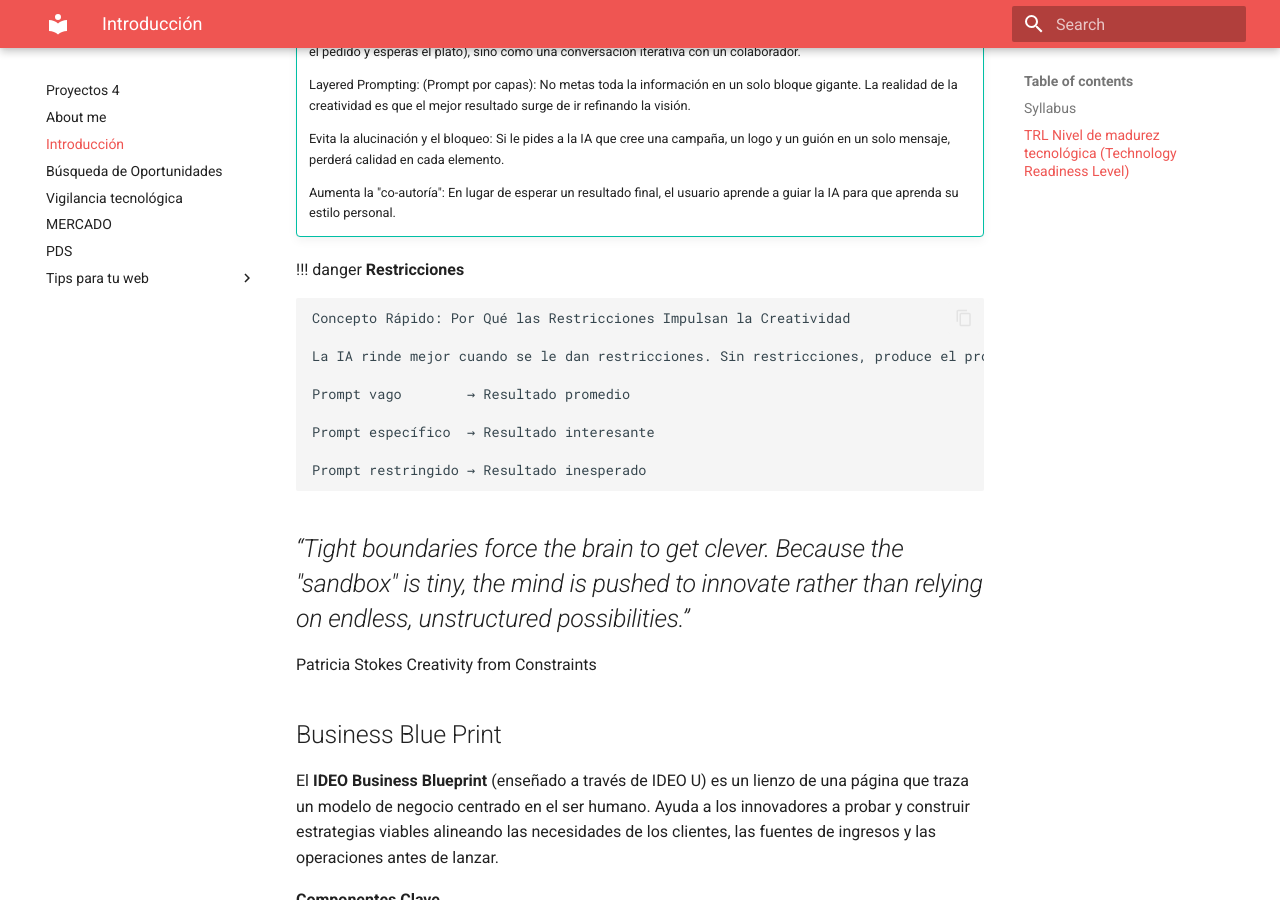
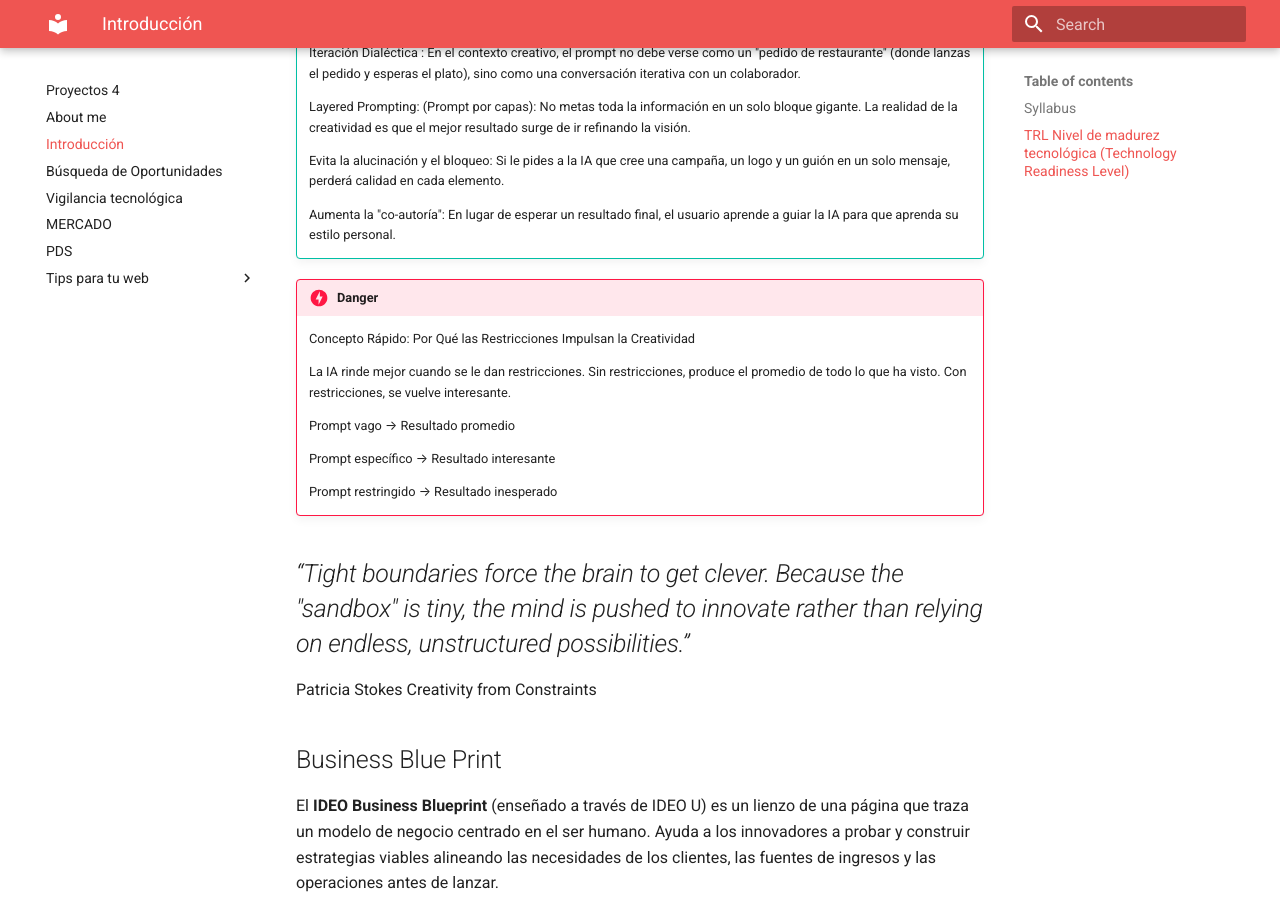
Before and after one commit to Aristarco/Proyectos4, an MkDocs documentation site: the page built from docs/semana1.md, in a window 1280 px wide and 900 px high, scrolled down 6552 px. Built offline with MkDocs 1.6.1 and Material for MkDocs 9.7.7, drawn with Linux system fonts in a browser that asks for light colours; some of the changed text lies outside the part shown.

Commit message:
Update semana1.md

```diff
--- a/docs/semana1.md
+++ b/docs/semana1.md
@@ -60,7 +60,7 @@
 
 
 
-!!! warning ### Los 3 que más impacto tienen son
+!!! warning Los 3 que más impacto tienen son
 
     * El rol (orienta el tono y conocimiento que usará la IA)
     * La tarea clara (un verbo de acción específico hace toda la diferencia)
@@ -189,7 +189,7 @@
     Aumenta la "co-autoría": En lugar de esperar un resultado final, el usuario aprende a guiar la IA para que aprenda su estilo personal.
 
 
-!!! danger **Restricciones**
+!!! danger Restricciones
 
     Concepto Rápido: Por Qué las Restricciones Impulsan la Creatividad
 
```
